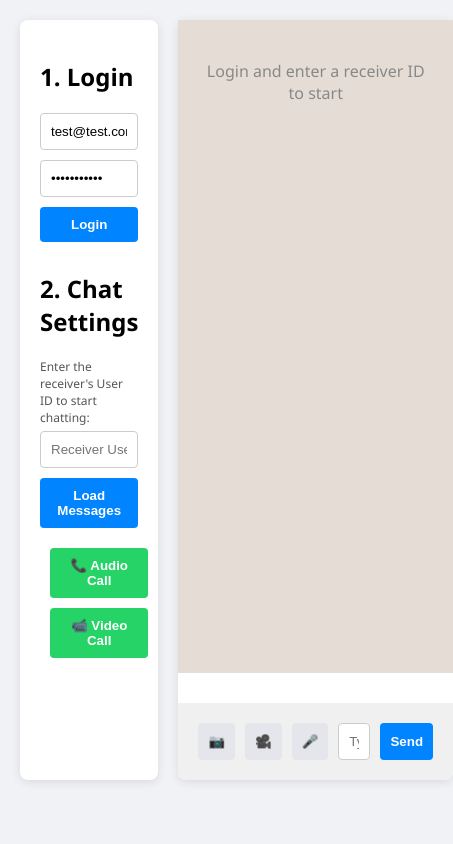
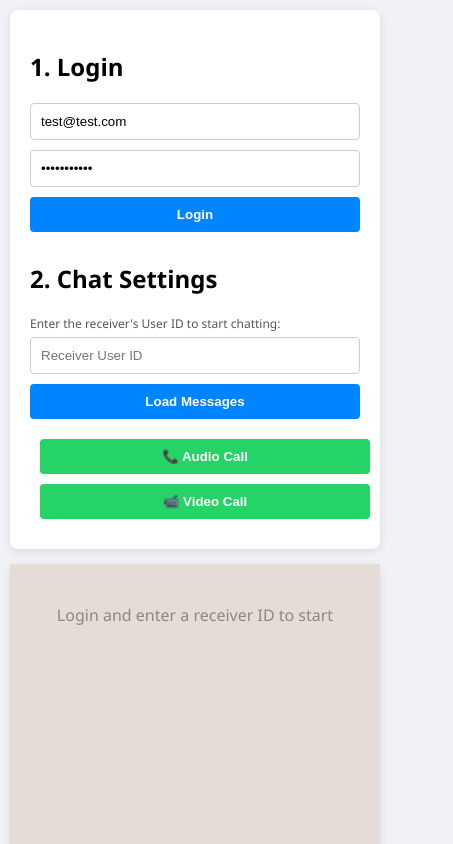
Before and after one commit to Ahteshamull/Chat-App-With-Call, a website: page index.html in a window 390 px wide. Shown: the top 844 px of the page, 453 px wide, since content can reach past the window. Drawn offline with nearby package versions, Linux system fonts and the light colour scheme.

Commit message:
feat: implement responsive mobile layout for chat interface and video elements

```diff
--- a/index.html
+++ b/index.html
@@ -48,6 +48,57 @@
     .end-btn { background: #ff4d4d; color: white; border: none; padding: 15px 30px; border-radius: 8px; cursor: pointer; margin-top: 20px; font-size: 16px; }
 
     .hidden { display: none !important; }
+
+    /* Mobile Responsiveness */
+    @media (max-width: 768px) {
+      body {
+        flex-direction: column;
+        padding: 10px;
+        gap: 15px;
+      }
+      .card {
+        width: 100%;
+        box-sizing: border-box;
+      }
+      .chat-box {
+        width: 100%;
+        height: 70vh; /* Leave room for the card above */
+        box-sizing: border-box;
+      }
+      .input-area {
+        padding: 10px;
+        gap: 5px;
+        flex-wrap: wrap;
+      }
+      .input-area input[type="text"] {
+        width: 100%;
+        margin-top: 5px;
+        order: 2; /* Move text box below buttons */
+      }
+      .input-area button:last-child {
+        order: 3; /* Move send button below */
+        width: 100%;
+      }
+      .upload-btn {
+        order: 1; /* Keep media buttons on top */
+      }
+      .message {
+        max-width: 85%;
+      }
+      #remoteVideo {
+        max-width: 95%;
+        max-height: 70%;
+      }
+      #localVideo {
+        width: 100px;
+        bottom: 10px;
+        right: 10px;
+      }
+      .end-btn {
+        padding: 10px 20px;
+        font-size: 14px;
+      }
+    }
   </style>
 </head>
 <body>
```
